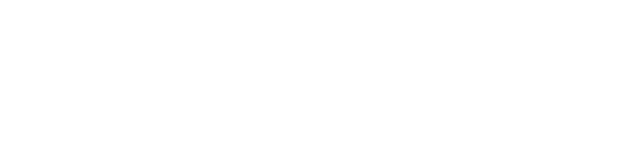
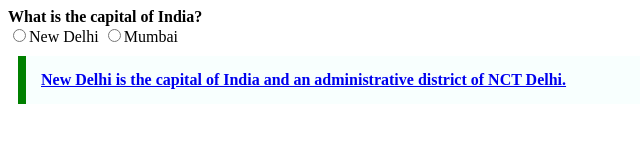
Before and after one commit to acciojob/trivia-adarshgiri55, a website: page main.html in a window 1280 px wide. Shown: the whole page, without its empty margins (0-640 px from the left). Drawn offline with Linux system fonts and the light colour scheme.

Commit message:
created a submission

```diff
--- a/main.html
+++ b/main.html
@@ -10,7 +10,18 @@
 	<!-- the entire body must be written by student -->
     <script type="text/javascript" src="./script.js">
 </script>
+	<div>
+	<b>What is the capital of India?</b>
 
+	</div>
+<div>
+	<input type="radio" name="q1">New Delhi
+	<input type="radio" name="q1">Mumbai
+</div>
+	<div class="ans">
+		<a href="https://en.wikipedia.org/wiki/New_Delhi">New Delhi is the capital of India and an administrative district of NCT Delhi.</a>
+
+	</div>
 </body>
 
 </html>
--- a/styles.css
+++ b/styles.css
@@ -1,2 +1,10 @@
 
 /* Your CSS Code here. */
+.ans{
+	max-width:600px;
+	margin: 10px;
+	padding: 15px;
+	border-left: 8px solid green;
+	background-color : #f8fffe;
+	font-weight: bold;
+}
```
